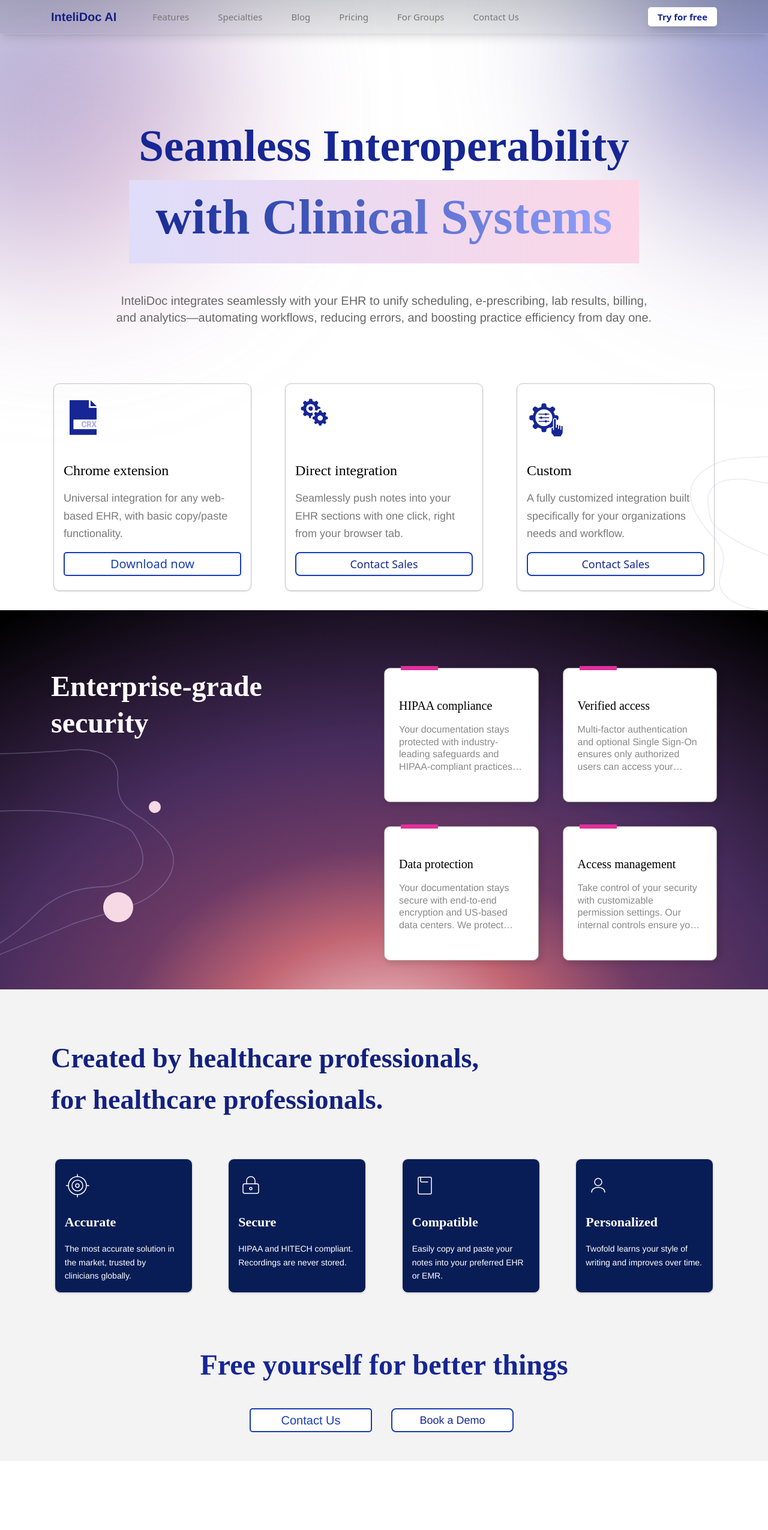
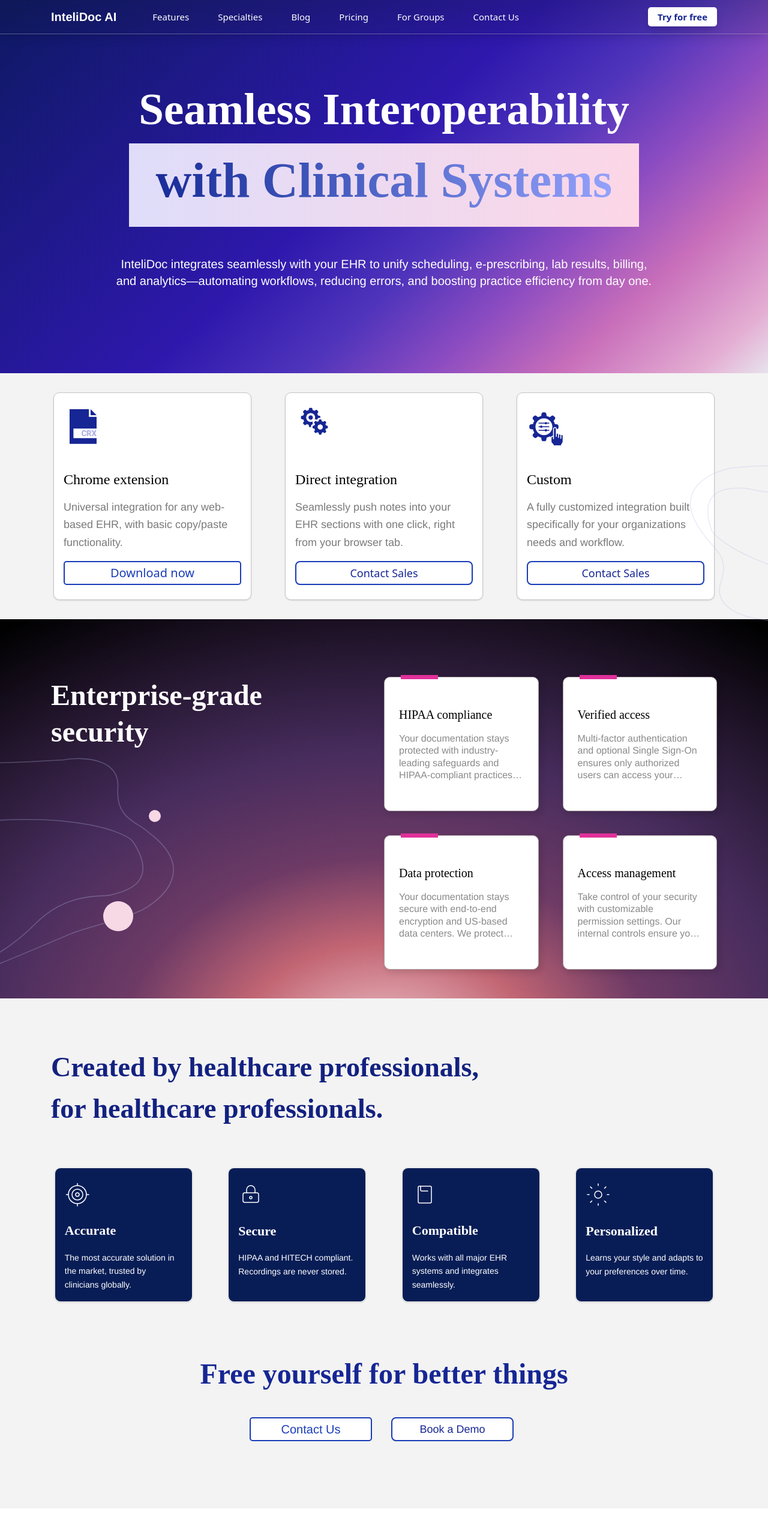
Before and after one commit to suraj-jha-github/intelidoc, a Next.js app: page /features in a window 1280 px wide. Shown: the top 2550 px of the page at 60% size. Built offline with nearby package versions, Linux system fonts and the light colour scheme.

Commit message:
added changes

```diff
--- a/app/features/__components/hero-section.tsx
+++ b/app/features/__components/hero-section.tsx
@@ -3,28 +3,26 @@
 
 export const HeroSection: React.FC = () => {
   return (
-    <section className="relative mt-[32px] pt-20 md:pt-32 lg:pt-[157px] pb-8 md:pb-16">
-      {/* Background blur elements */}
-      <div className="absolute w-[300px] h-[300px] md:w-[578px] md:h-[575px] top-[-100px] md:top-[-146px] left-[-100px] md:left-[-191px] rounded-full blur-[80px] md:blur-[130.85px] bg-gradient-to-br from-[rgba(22,38,148,0.5)] to-[rgba(255,155,188,0.5)]" />
-      <div className="absolute w-[300px] h-[300px] md:w-[602px] md:h-[583px] top-[-150px] md:top-[-235px] right-[-100px] md:left-[1000px] rounded-full rotate-[76.75deg] blur-[80px] md:blur-[131.25px] bg-gradient-to-br from-[rgba(22,38,148,0.5)] via-[rgba(22,38,148,0.5)] to-[rgba(255,155,188,0.5)]" />
+    <section className="relative w-full min-h-[500px] md:min-h-[622px] mt-[32px]">
+      <div className="absolute w-full h-full [background:linear-gradient(137deg,rgba(14,25,99,1)_0%,rgba(46,24,173,1)_47%,rgba(79,52,187,1)_60%,rgba(140,76,193,1)_71%,rgba(200,110,186,1)_82%,rgba(228,174,211,1)_94%,rgba(231,227,237,1)_100%)]" />
 
-      <div className="relative z-10 flex flex-col items-center max-w-6xl mx-auto pl-4 sm:pl-8 md:pl-16 lg:pl-[85px] pr-4 sm:pr-8 md:pr-16 lg:pr-[85px]">
+      {/* Hero Content */}
+      <div className="relative z-10 flex flex-col items-center justify-center pl-4 sm:pl-8 md:pl-16 lg:pl-[85px] pr-4 sm:pr-8 md:pr-16 lg:pr-[85px] pt-24 md:pt-32 pb-8 max-w-7xl mx-auto h-full">
         <div className="relative text-center w-full">
           <div className="w-full max-w-[850px] mx-auto">
-            <h2 className="font-playfair font-semibold text-[#162694] text-2xl md:text-4xl lg:text-[75px] leading-tight md:leading-[75px] mt-2 md:mt-4 text-center">
+            <h2 className="font-playfair font-semibold text-white text-2xl md:text-4xl lg:text-[75px] leading-tight md:leading-[75px] mt-2 md:mt-4 text-center">
               Seamless Interoperability
             </h2>
           </div>
         </div>
 
-        {/* <div className="w-16 md:w-[84px] h-1 md:h-[5px] bg-[#f72aa4] mx-auto mt-2 md:mt-4" /> */}
         <div className="w-full max-w-[850px] h-auto bg-gradient-to-r from-[rgba(223,221,250,1)] to-[rgba(252,214,230,1)] p-2 md:p-4 rounded-lg md:rounded-none mt-[20px] mx-auto">
           <h3 className="font-playfair bg-gradient-to-r from-[rgba(22,38,148,1)] to-[rgba(153,166,255,1)] bg-clip-text text-transparent font-semibold text-3xl md:text-5xl lg:text-[83px] leading-[1.1] md:leading-[1.1] pb-4 text-center">
             with Clinical Systems
           </h3>
         </div>
 
-        <p className="font-gantari text-[#676767] text-lg md:text-xl lg:text-xl text-center max-w-[900px] mt-6 md:mt-12">
+        <p className="font-gantari text-white text-lg md:text-xl lg:text-xl text-center max-w-[900px] mt-6 md:mt-12">
           InteliDoc integrates seamlessly with your EHR to unify scheduling, e-prescribing, lab results, billing, and analytics—automating workflows, reducing errors, and boosting practice efficiency from day one.
         </p>
       </div>
--- a/app/features/__components/navigation.tsx
+++ b/app/features/__components/navigation.tsx
@@ -45,8 +45,8 @@
           isInDarkSection = false;
         }
       } else if (pathname === '/features') {
-        // Features page: dark background
-        isInDarkSection = true;
+        // Features page: dark in hero, light in other sections (like specialities page)
+        isInDarkSection = scrollY < windowHeight * 0.7;
       } else if (pathname === '/pricing') {
         // Pricing page: dark in hero, light in other sections
         isInDarkSection = scrollY < windowHeight * 0.6;
@@ -84,14 +84,10 @@
   };
 
   // Dynamic classes based on background and page
-  const navTextColor = pathname === '/features'
-    ? "text-[#767676]"
-    : isDarkBackground
-      ? "text-white"
-      : "text-[#162694]";
-  const navLogoColor = pathname === '/features'
-    ? "text-[#132180]"
-    : logoColorClass || (isDarkBackground ? "text-white" : "text-[#162694]");
+  const navTextColor = isDarkBackground
+    ? "text-white"
+    : "text-[#162694]";
+  const navLogoColor = logoColorClass || (isDarkBackground ? "text-white" : "text-[#162694]");
   const navBackground = isDarkBackground
     ? "backdrop-blur-[6px] backdrop-brightness-[100%] bg-gradient-to-b from-gray-900/20 to-gray-900/10 border-b border-gray-700/20"
     : "backdrop-blur-[6px] backdrop-brightness-[100%] bg-gradient-to-b from-white/20 to-white/10 border-b border-gray-200/20";
@@ -101,11 +97,9 @@
   const mobileMenuClass = isDarkBackground
     ? "bg-gray-900/95 backdrop-blur-md border-t border-gray-700/20"
     : "bg-white/95 backdrop-blur-md border-t border-gray-200/20";
-  const mobileTextColor = pathname === '/features'
-    ? "text-[#767676]"
-    : isDarkBackground
-      ? "text-white"
-      : "text-[#162694]";
+  const mobileTextColor = isDarkBackground
+    ? "text-white"
+    : "text-[#162694]";
   const mobileCtaClass = isDarkBackground
     ? "bg-white text-[#162694]"
     : "bg-[#162694] text-white";
--- a/app/features/page.tsx
+++ b/app/features/page.tsx
@@ -1,5 +1,5 @@
 import React, { JSX } from "react";
-import { Navigation } from "./__components/navigation";
+import { Navigation } from "../features/__components/navigation";
 import { HeroSection } from "./__components/hero-section";
 import { IntegrationCard } from "./__components/integration-card";
 import { SecuritySection } from "./__components/security-section";
@@ -122,13 +122,36 @@
   };
 
   return (
-    <div className="bg-feature-background min-h-screen">
-      <div className="bg-feature-background overflow-hidden w-full max-w-feature mx-auto relative">
-        {/* Navigation */}
-        <Navigation navItems={navItems} />
+    <div className="bg-[#f3f3f3] flex flex-row justify-center w-full">
+      <div className="bg-[#f3f3f3] overflow-hidden w-full max-w-none relative">
+        {/* Header Section */}
+        <header className="relative w-full min-h-[500px] md:min-h-[622px]">
+          <div className="absolute w-full h-full [background:linear-gradient(137deg,rgba(14,25,99,1)_0%,rgba(46,24,173,1)_47%,rgba(79,52,187,1)_60%,rgba(140,76,193,1)_71%,rgba(200,110,186,1)_82%,rgba(228,174,211,1)_94%,rgba(231,227,237,1)_100%)]" />
 
-        {/* Hero Section */}
-        <HeroSection />
+          {/* Navigation Bar */}
+          <Navigation navItems={navItems} />
+
+          {/* Hero Content */}
+          <div className="relative z-10 flex flex-col items-center justify-center pl-4 sm:pl-8 md:pl-16 lg:pl-[85px] pr-4 sm:pr-8 md:pr-16 lg:pr-[85px] pt-24 md:pt-32 pb-8 max-w-7xl mx-auto h-full">
+            <div className="relative text-center w-full">
+              <div className="w-full max-w-[850px] mx-auto">
+                <h2 className="font-playfair font-semibold text-white text-2xl md:text-4xl lg:text-[75px] leading-tight md:leading-[75px] mt-2 md:mt-4 text-center">
+                  Seamless Interoperability
+                </h2>
+              </div>
+            </div>
+
+            <div className="w-full max-w-[850px] h-auto bg-gradient-to-r from-[rgba(223,221,250,1)] to-[rgba(252,214,230,1)] p-2 md:p-4 rounded-lg md:rounded-none mt-[20px] mx-auto">
+              <h3 className="font-playfair bg-gradient-to-r from-[rgba(22,38,148,1)] to-[rgba(153,166,255,1)] bg-clip-text text-transparent font-semibold text-3xl md:text-5xl lg:text-[83px] leading-[1.1] md:leading-[1.1] pb-4 text-center">
+                with Clinical Systems
+              </h3>
+            </div>
+
+            <p className="font-gantari text-white text-lg md:text-xl lg:text-xl text-center max-w-[900px] mt-6 md:mt-12">
+              InteliDoc integrates seamlessly with your EHR to unify scheduling, e-prescribing, lab results, billing, and analytics—automating workflows, reducing errors, and boosting practice efficiency from day one.
+            </p>
+          </div>
+        </header>
 
         {/* Integration Options */}
         <section className="mt-[32px]">
@@ -200,21 +223,28 @@
                     </svg>
                   </div>
                   <h3 className="font-playfair font-bold text-white text-lg lg:text-[22px] mb-4 text-left">Compatible</h3>
-                  <p className="font-gantari font-medium text-white text-sm leading-relaxed text-left">Easily copy and paste your notes into your preferred EHR or EMR.</p>
+                  <p className="font-gantari font-medium text-white text-sm leading-relaxed text-left">Works with all major EHR systems and integrates seamlessly.</p>
                 </CardContent>
               </Card>
               {/* Personalized */}
               <Card className="w-full max-w-[230px] h-[224px] py-0 mx-auto bg-[#081d56] rounded-[10px] hover:bg-[#0a2063] transition-colors flex flex-col items-start">
                 <CardContent className="p-4 text-left flex flex-col items-start h-full">
                   <div className="flex justify-start items-center mb-4 h-14">
-                    {/* User Icon - exact style */}
+                    {/* Settings Icon - exact style */}
                     <svg width="42" height="42" viewBox="0 0 42 42" fill="none" xmlns="http://www.w3.org/2000/svg">
-                      <circle cx="21" cy="15" r="6" stroke="#fff" strokeWidth="1.5" />
-                      <path d="M10 32C10 27.5817 14.0294 24 21 24C27.9706 24 32 27.5817 32 32" stroke="#fff" strokeWidth="1.5" strokeLinecap="round" />
+                      <path d="M21 15C17.6863 15 15 17.6863 15 21C15 24.3137 17.6863 27 21 27C24.3137 27 27 24.3137 27 21C27 17.6863 24.3137 15 21 15Z" stroke="#fff" strokeWidth="1.5" />
+                      <path d="M21 3V6" stroke="#fff" strokeWidth="1.5" strokeLinecap="round" />
+                      <path d="M21 36V39" stroke="#fff" strokeWidth="1.5" strokeLinecap="round" />
+                      <path d="M39 21H36" stroke="#fff" strokeWidth="1.5" strokeLinecap="round" />
+                      <path d="M6 21H3" stroke="#fff" strokeWidth="1.5" strokeLinecap="round" />
+                      <path d="M33.9 8.1L31.5 10.5" stroke="#fff" strokeWidth="1.5" strokeLinecap="round" />
+                      <path d="M10.5 31.5L8.1 33.9" stroke="#fff" strokeWidth="1.5" strokeLinecap="round" />
+                      <path d="M33.9 33.9L31.5 31.5" stroke="#fff" strokeWidth="1.5" strokeLinecap="round" />
+                      <path d="M10.5 10.5L8.1 8.1" stroke="#fff" strokeWidth="1.5" strokeLinecap="round" />
                     </svg>
                   </div>
                   <h3 className="font-playfair font-bold text-white text-lg lg:text-[22px] mb-4 text-left">Personalized</h3>
-                  <p className="font-gantari font-medium text-white text-sm leading-relaxed text-left">Twofold learns your style of writing and improves over time.</p>
+                  <p className="font-gantari font-medium text-white text-sm leading-relaxed text-left">Learns your style and adapts to your preferences over time.</p>
                 </CardContent>
               </Card>
             </div>
--- a/app/specialities/page.tsx
+++ b/app/specialities/page.tsx
@@ -64,7 +64,7 @@
       title: "Works in every setting",
       description:
         "Accurately capture AI medical notes for any specialty visit and in multiple languages.",
-      icon: "/speciality/group.png",
+      icon: "/speciality/target-iconn.svg",
     },
     {
       title: "Easy to use",
@@ -144,11 +144,11 @@
               </p>
 
               <div className="flex flex-col sm:flex-row gap-4">
-                <div className="p-[1px] rounded-[6px] bg-gradient-to-r from-white via-white to-white shadow-[0_0_8px_rgba(255,255,255,0.3)]">
+                <div className="p-[2px] rounded-[6px] bg-gradient-to-r from-white via-blue-200 to-white shadow-[0_0_12px_rgba(255,255,255,0.6)] hover:shadow-[0_0_16px_rgba(255,255,255,0.8)] transition-all duration-300">
                   <Link href="/tryfree">
-                    <Button className="w-full max-w-[220px] sm:max-w-[238px] h-12 sm:h-[57px] rounded-[5px] bg-gradient-to-br from-[rgba(46,52,90,1)] via-[rgba(13,23,90,1)] to-[rgba(19,33,128,1)] text-white font-semibold text-base sm:text-lg px-4">
+                    <Button className="w-full max-w-[220px] sm:max-w-[238px] h-12 sm:h-[57px] rounded-[5px] bg-white hover:bg-gray-50 text-[#162694] font-semibold text-base sm:text-lg px-4 transition-all duration-300">
                       <span>Try InteliDoc AI-</span>
-                      <span className="text-[#a9a7a7] text-sm sm:text-base ml-1">it's free</span>
+                      <span className="text-[#162694] text-sm sm:text-base ml-1 opacity-80">it's free</span>
                     </Button>
                   </Link>
                 </div>
@@ -215,14 +215,11 @@
                 </h3>
               </div>
 
-              <div className="bg-contain bg-center rounded-lg flex items-center justify-center col-span-1 h-[333px] min-h-[150px] relative overflow-hidden">
+              <div className="bg-cover bg-center rounded-lg flex items-center justify-center col-span-1 h-[333px] min-h-[150px] relative overflow-hidden bg-gray-100">
                 <div
-                  className="absolute inset-0 bg-contain bg-center opacity-70"
+                  className="absolute inset-0 bg-cover bg-center opacity-80"
                   style={{
-                    backgroundImage: `url(${specialties[2].image})`,
-                    filter: 'none',
-                    imageRendering: 'auto',
-                    backfaceVisibility: 'hidden'
+                    backgroundImage: `url(${specialties[2].image})`
                   }}
                 />
                 <h3 className="font-playfair font-semibold text-black text-lg md:text-xl lg:text-[26px] tracking-[0] leading-tight text-center px-4 relative z-10">
@@ -246,14 +243,11 @@
               {/* Third column divided into two parts */}
               <div className="col-span-1 flex flex-col gap-4">
                 {/* Mental Health - Top */}
-                <div className="bg-contain bg-center rounded-lg flex items-center justify-center h-[147px] min-h-[150px] relative overflow-hidden">
+                <div className="bg-cover bg-center rounded-lg flex items-center justify-center h-[147px] min-h-[150px] relative overflow-hidden bg-gray-100">
                   <div
-                    className="absolute inset-0 bg-contain bg-center opacity-70"
+                    className="absolute inset-0 bg-cover bg-center opacity-80"
                     style={{
-                      backgroundImage: `url(${specialties[4].image})`,
-                      filter: 'none',
-                      imageRendering: 'auto',
-                      backfaceVisibility: 'hidden'
+                      backgroundImage: `url(${specialties[4].image})`
                     }}
                   />
                   <h3 className="font-playfair font-semibold text-black text-lg md:text-xl lg:text-[26px] tracking-[0] leading-tight text-center px-4 relative z-10">
@@ -321,7 +315,7 @@
                       >
                         <CardContent className="p-0">
                           <img
-                            className="w-16 h-16 mb-6"
+                            className="w-12 h-12 mb-6"
                             alt={feature.title}
                             src={feature.icon}
                           />
```
Also changed, not shown: app/contact/page.tsx (+4 -4 lines), app/forgroup/page.tsx (+52 -17 lines), app/page.tsx (+23 -15 lines), app/pricing/page.tsx (+24 -20 lines), public/speciality/target-icon.png (added), public/speciality/target-iconn.svg (added).
